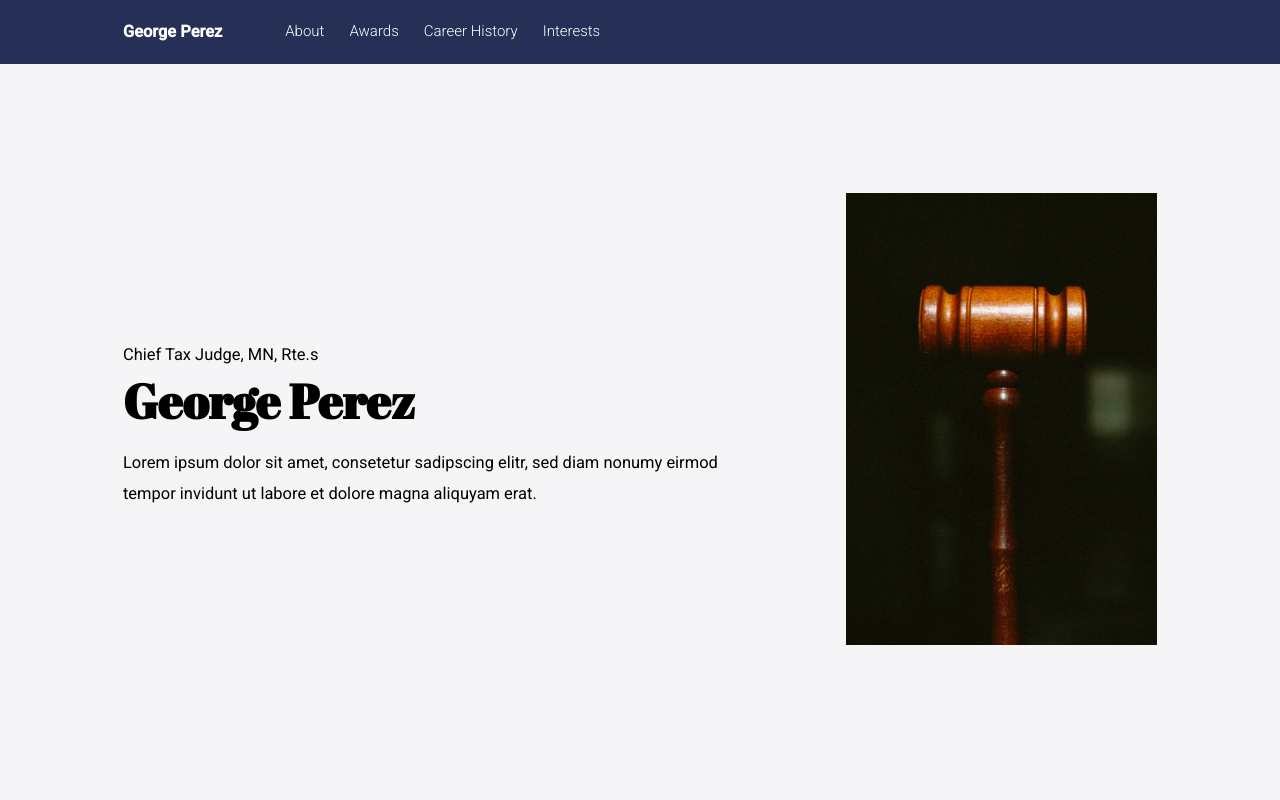
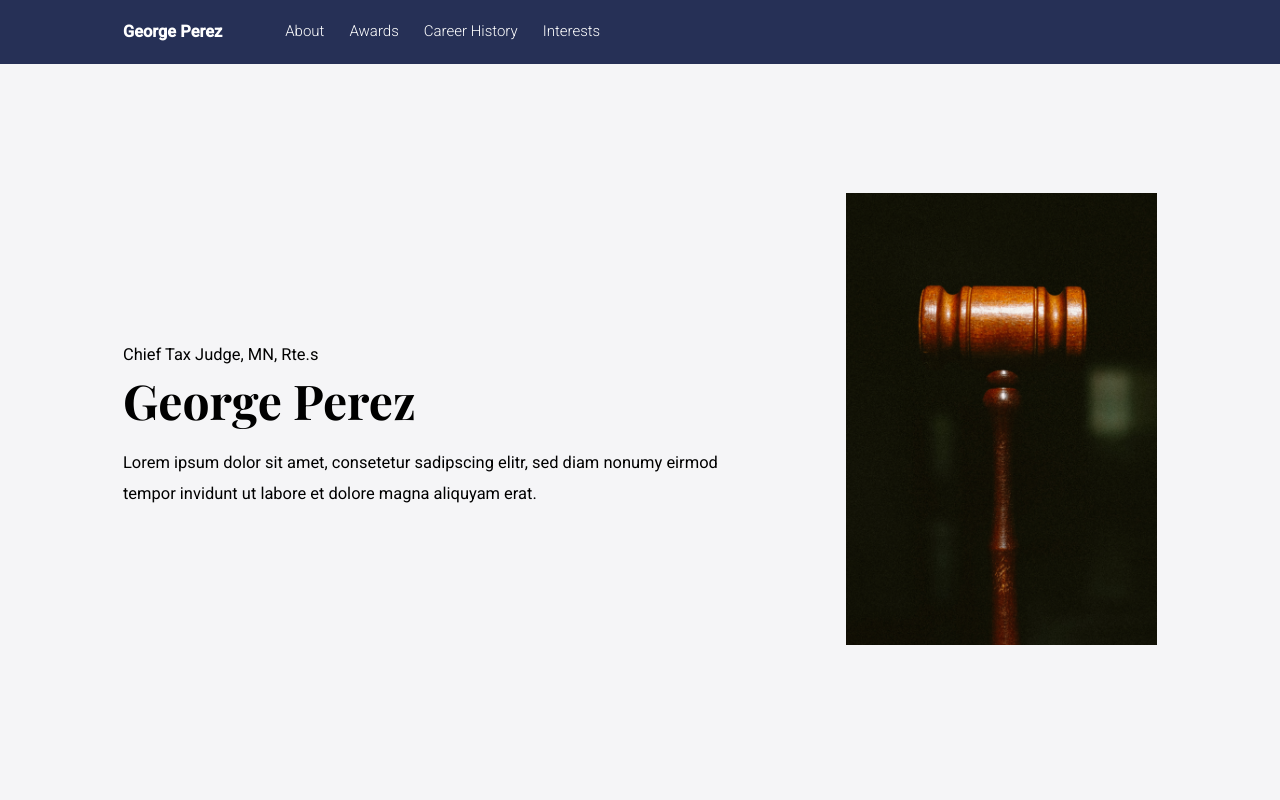
Before and after one commit to tyler-morales/client-george, a Vue app: page / in a window 1280 px wide. Shown: the top 800 px of the page. Built offline with nearby package versions, Linux system fonts and the light colour scheme.

Commit message:
✨  Add quote box

```diff
--- a/public/index.html
+++ b/public/index.html
@@ -8,7 +8,7 @@
     <!-- Google fonts -->
     <link rel="preconnect" href="https://fonts.gstatic.com" />
     <link
-      href="https://fonts.googleapis.com/css2?family=Abril+Fatface&display=swap"
+      href="https://fonts.googleapis.com/css2?family=Playfair+Display:wght@400;700&display=swap"
       rel="stylesheet"
     />
 
--- a/src/App.vue
+++ b/src/App.vue
@@ -5,6 +5,7 @@
     <main>
       <History :history="history" />
       <Awards :awards="awards" />
+      <Quote :quote="quote" />
     </main>
   </div>
 </template>
@@ -14,6 +15,7 @@ import NavBar from '@/components/NavBar'
 import Hero from '@/components/Hero'
 import History from '@/components/History'
 import Awards from '@/components/Awards'
+import Quote from '@/components/Quote'
 
 export default {
   name: 'App',
@@ -22,6 +24,7 @@ export default {
     Hero,
     History,
     Awards,
+    Quote
   },
   data() {
     return {
@@ -66,6 +69,10 @@ export default {
           'International Law Review',
         ],
       },
+      quote:{
+        author: 'Mark Twain',
+        quote: 'Good friends, good books, and a sleepy conscience: this is the ideal life.'
+      }
     }
   },
 }
--- /dev/null
+++ b/src/components/Quote.vue
@@ -0,0 +1,50 @@
+<template>
+  <blockquote>
+    <p class="quote">{{ quote.quote }}</p>
+    <figcaption class="author">–{{ quote.author }}</figcaption>
+  </blockquote>
+</template>
+
+<script>
+export default {
+  props: {
+    quote: { type: Object, required: true },
+  },
+  data: () => {},
+}
+</script>
+
+<style lang="scss" scoped>
+blockquote {
+  background-color: var(--gray-1);
+  text-align: center;
+  padding: 80px;
+
+  @include breakpoint(md) {
+    padding: 40px;
+  }
+
+  .quote {
+    font-size: 47px;
+    max-width: 50vw;
+    line-height: 1.4em;
+    font-family: var(--font-display);
+    margin: 0 auto;
+    font-weight: 400;
+
+    @include breakpoint(md) {
+      font-size: 27px;
+      max-width: 80vw;
+      line-height: 1.4em;
+    }
+  }
+
+  .author {
+    margin-top: 50px;
+
+    @include breakpoint(md) {
+      margin-top: 25px;
+    }
+  }
+}
+</style>
--- a/src/styles/1-abstracts/abstracts.scss
+++ b/src/styles/1-abstracts/abstracts.scss
@@ -16,7 +16,7 @@
   --shadow-md: 4px 12px 40px 6px rgba(0, 0, 0, 0.08);
 
   // fonts
-  --font-display: 'Abril Fatface', cursive;
+  --font-display: 'Playfair Display', serif;
   --font-body: 'Roboto', sans-serif;
 }
 
```
